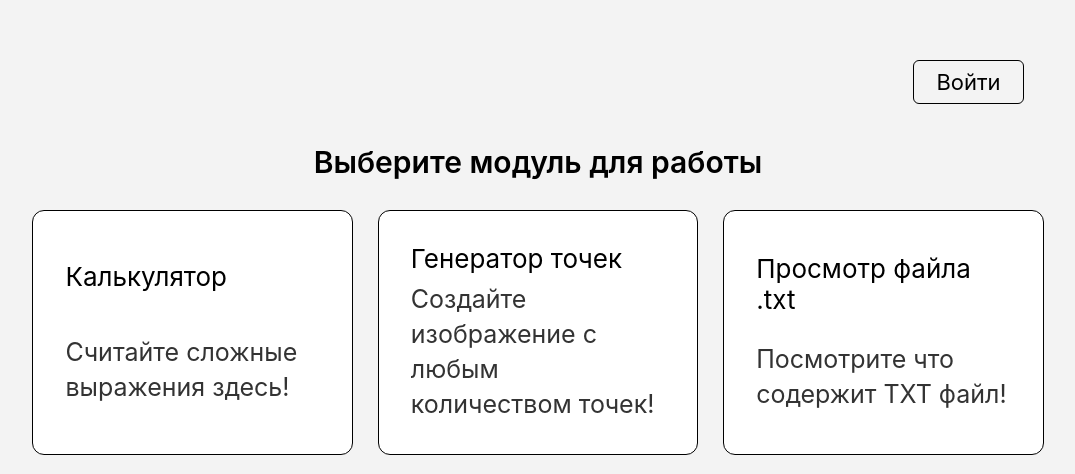
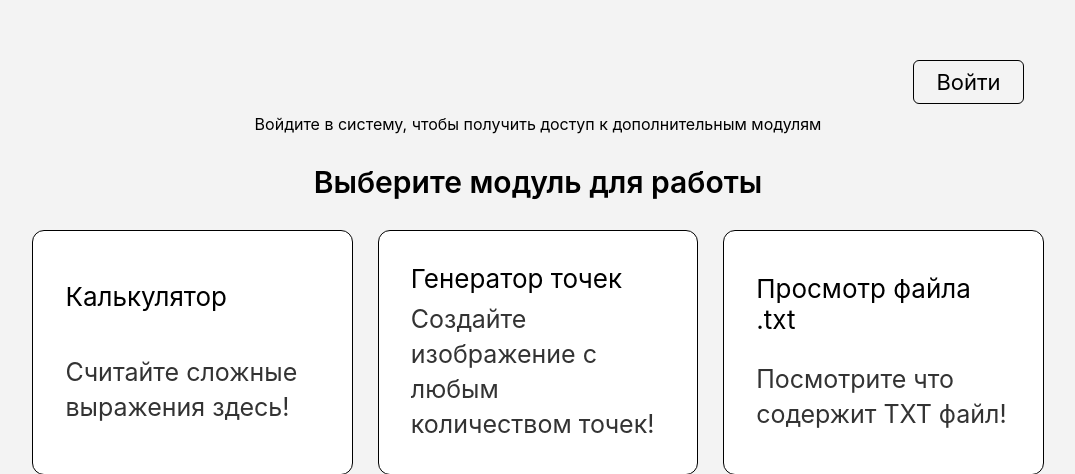
Before and after one commit to ARibleTeam/FunctionalModules, a Django app: page / in a window 1280 px wide. Shown: the top 474 px of the page, without its empty margins (102-1177 px from the left). Run offline with Django 5.2, Linux system fonts and the light colour scheme; data comes from the database, SQL or seed files in the repository.

Commit message:
Add files via upload

```diff
--- a/Django/app/templates/start-menu.html
+++ b/Django/app/templates/start-menu.html
@@ -19,6 +19,12 @@
             </div>
         {% endif %}
 
+        {% if not request.user.is_authenticated %}
+            <div class="login-hint">
+                Войдите в систему, чтобы получить доступ к дополнительным модулям
+            </div>
+        {% endif %}
+
         <div class="main-text">Выберите модуль для работы</div>
 
         <div class="app-container">
```
